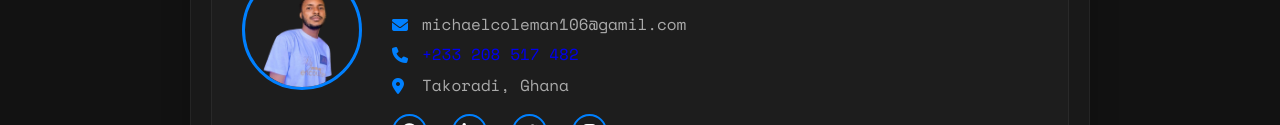
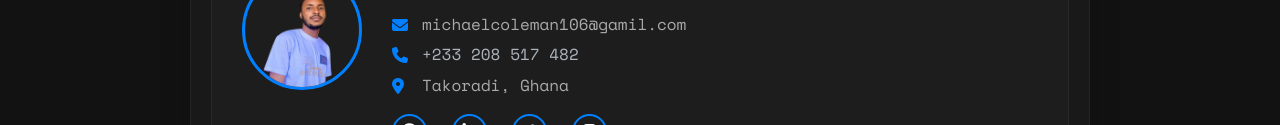
Before and after one commit to mickiefender/portfolio, a plain HTML site: page resume.html in a window 1280 px wide. Shown: the part 675-800 px from the top of the page. Drawn offline with nearby package versions, Linux system fonts and the light colour scheme; a script that the page names is missing.

Commit message:
Add files via upload

```diff
--- a/resume.html
+++ b/resume.html
@@ -62,7 +62,7 @@
                         <h3>Software Developer</h3>
                         <div class="profile-contact">
                             <p><i class="fas fa-envelope"></i>michaelcoleman106@gamil.com</p>
-                            <p><i class="fas fa-phone"></i> <a style="text-decoration: none;" href="tel:+233208517482">+233 208 517 482</a></p>
+                            <p><i class="fas fa-phone"></i> <a style="text-decoration: none; color: rgb(171, 179, 187);" href="tel:+233208517482">+233 208 517 482</a></p>
                             <p><i class="fas fa-map-marker-alt"></i> Takoradi, Ghana</p>
                         </div>
                         <div class="profile-social">
```
Also changed, not shown: 6 other files.
